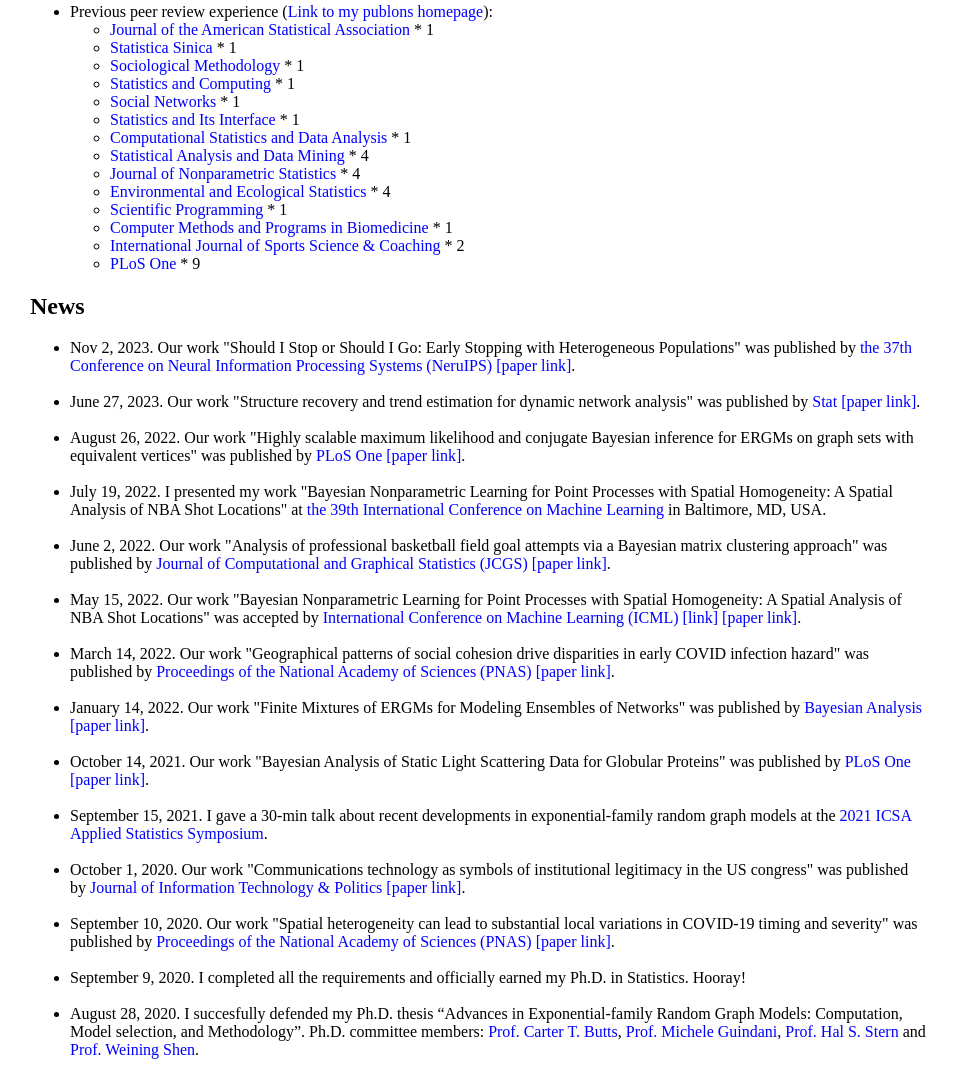
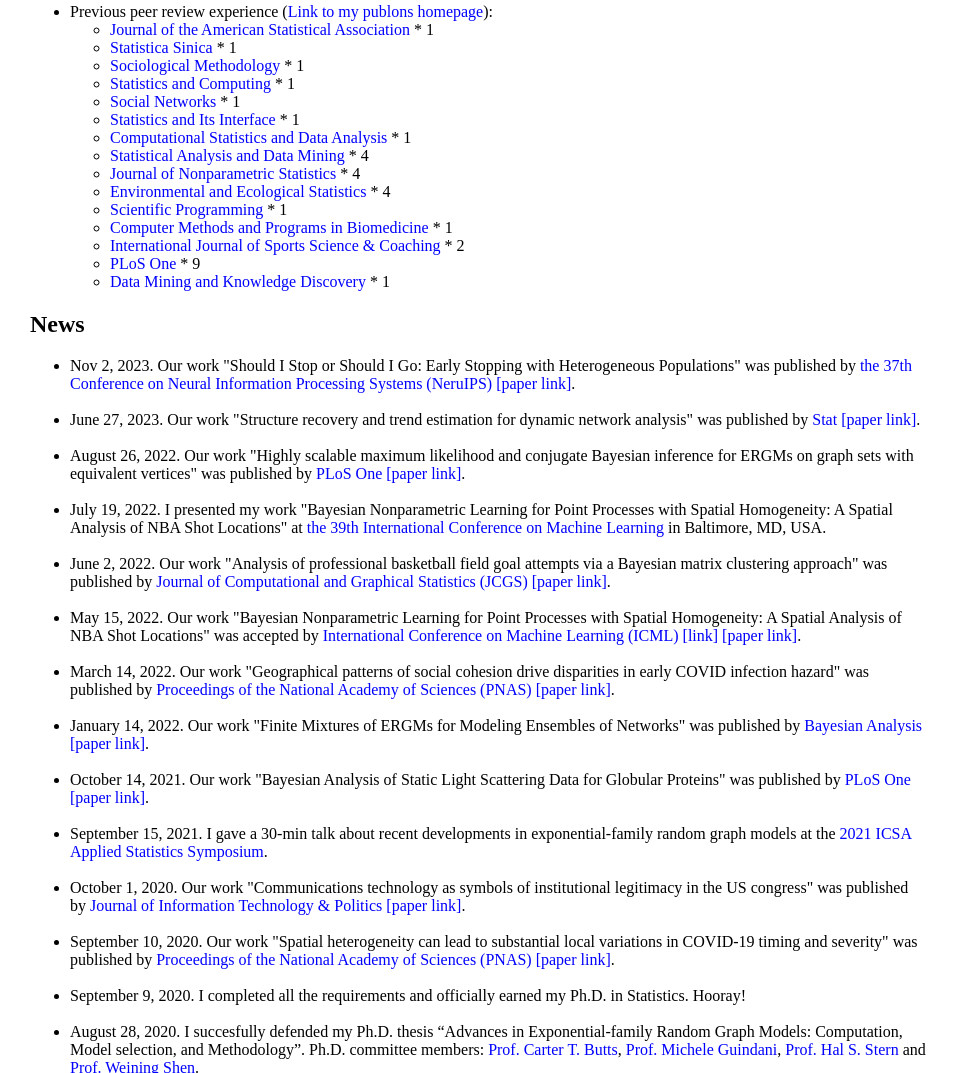
Before and after one commit to fyin-stats/fyin-stats.github.io, a plain HTML site: page index.html in a window 1280 px wide. Shown: the part 643-1716 px from the top of the page, without its empty margins (162-1118 px from the left). Drawn offline with Linux system fonts and the light colour scheme.

Commit message:
Update index.html

```diff
--- a/index.html
+++ b/index.html
@@ -49,6 +49,7 @@
 					<li><a href=
 "https://journals.sagepub.com/home/spo" style="color:blue;"> International Journal of Sports Science & Coaching</a> * 2</li>
 					<li><a href="https://journals.plos.org/plosone/" style="color:blue;"> PLoS One</a> * 9 </li>
+					<li><a href="https://link.springer.com/journal/10618" style="color:blue;"> Data Mining and Knowledge Discovery</a> * 1 </li>
 				</ul>
                      </ul>
 		<h2>News</h2>
```
